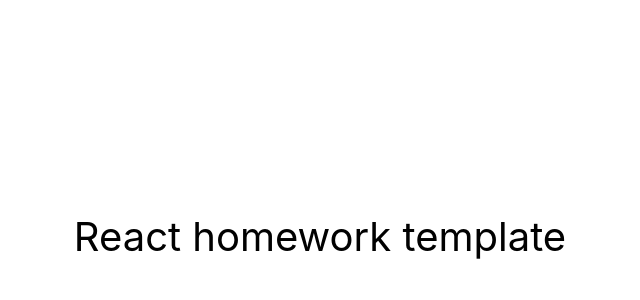
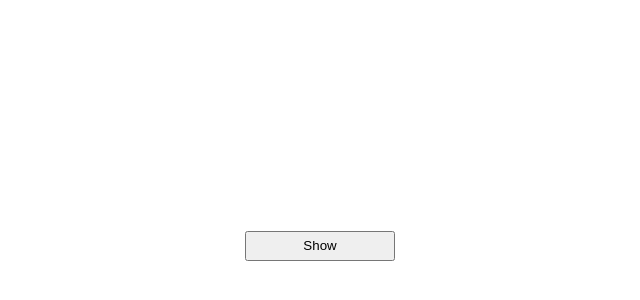
Before and after one commit to AntonZinchenko32/goit-react-hw-02-feedback, a React (Create React App) app: page / in a window 1280 px wide. Shown: the part 164-464 px from the top of the page, without its empty margins (320-960 px from the left). Built offline with nearby package versions, Linux system fonts and the light colour scheme.

Commit message:
Готовит файлы для работы

```diff
--- a/src/components/App.jsx
+++ b/src/components/App.jsx
@@ -1,3 +1,5 @@
+import Feedback from './Feedback/Feedback.jsx'
+
 export const App = () => {
   return (
     <div
@@ -10,7 +12,7 @@ export const App = () => {
         color: '#010101'
       }}
     >
-      React homework template
+      <Feedback />
     </div>
   );
 };
--- /dev/null
+++ b/src/components/Feedback/Feedback.jsx
@@ -0,0 +1,25 @@
+import React, { Component } from "react";
+import css from './Feedback.module.css';
+
+
+class Feedback extends Component {
+  state = { isOpen: false };
+
+  toggle = () => {
+      this.setState(state => ({ isOpen: !state.isOpen }));
+  };
+
+  render() {
+    const { isOpen } = this.state;
+    const { children } = this.props;
+
+    return (
+      <div>
+        <button className={css.myButton} onClick={this.toggle}>{isOpen ? "Hide" : "Show"}</button>
+        {isOpen && children}
+      </div>
+    );
+  }
+}
+
+export default Feedback;
--- /dev/null
+++ b/src/components/Feedback/Feedback.module.css
@@ -0,0 +1,4 @@
+.myButton {
+    width: 150px;
+    height: 30px;
+}
```
